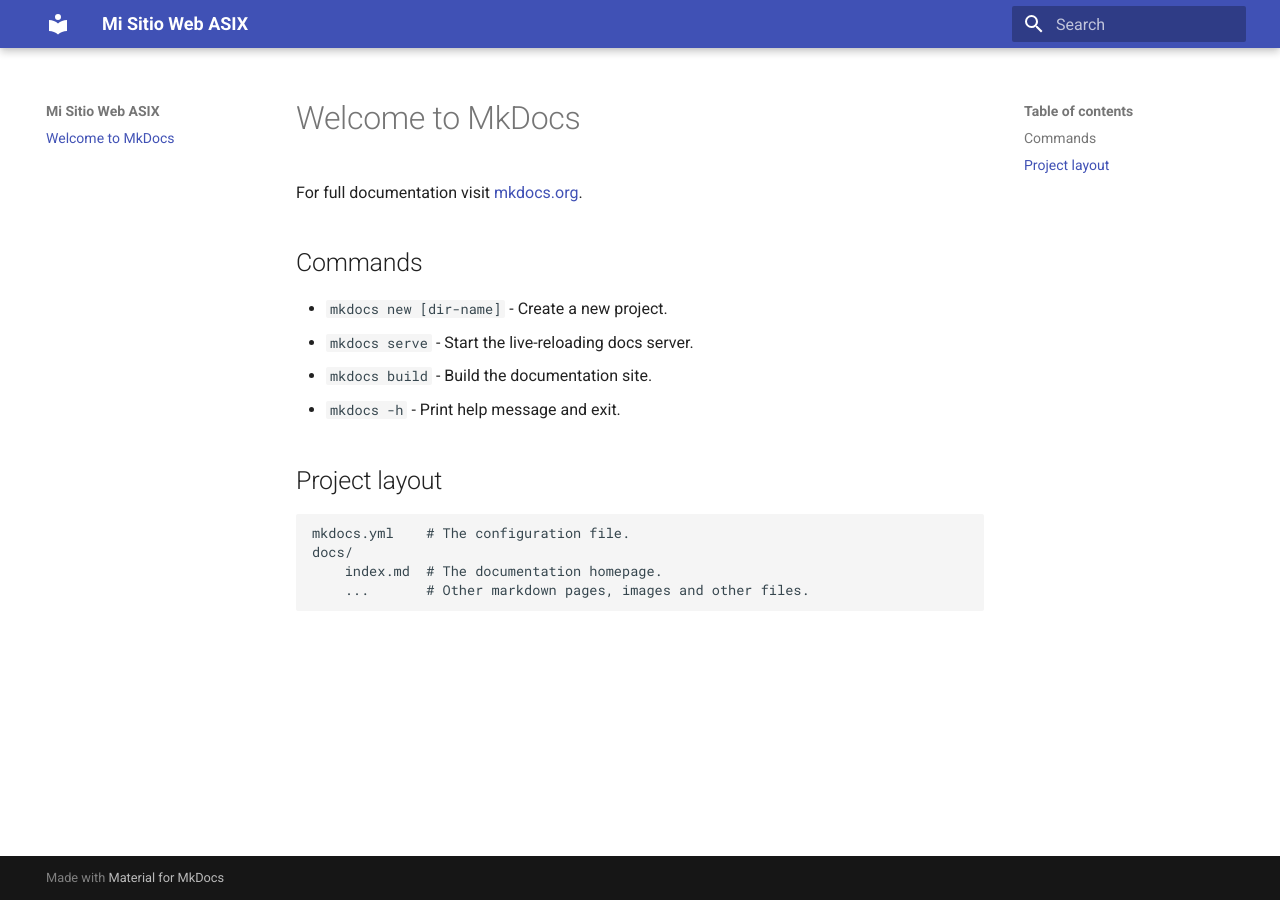
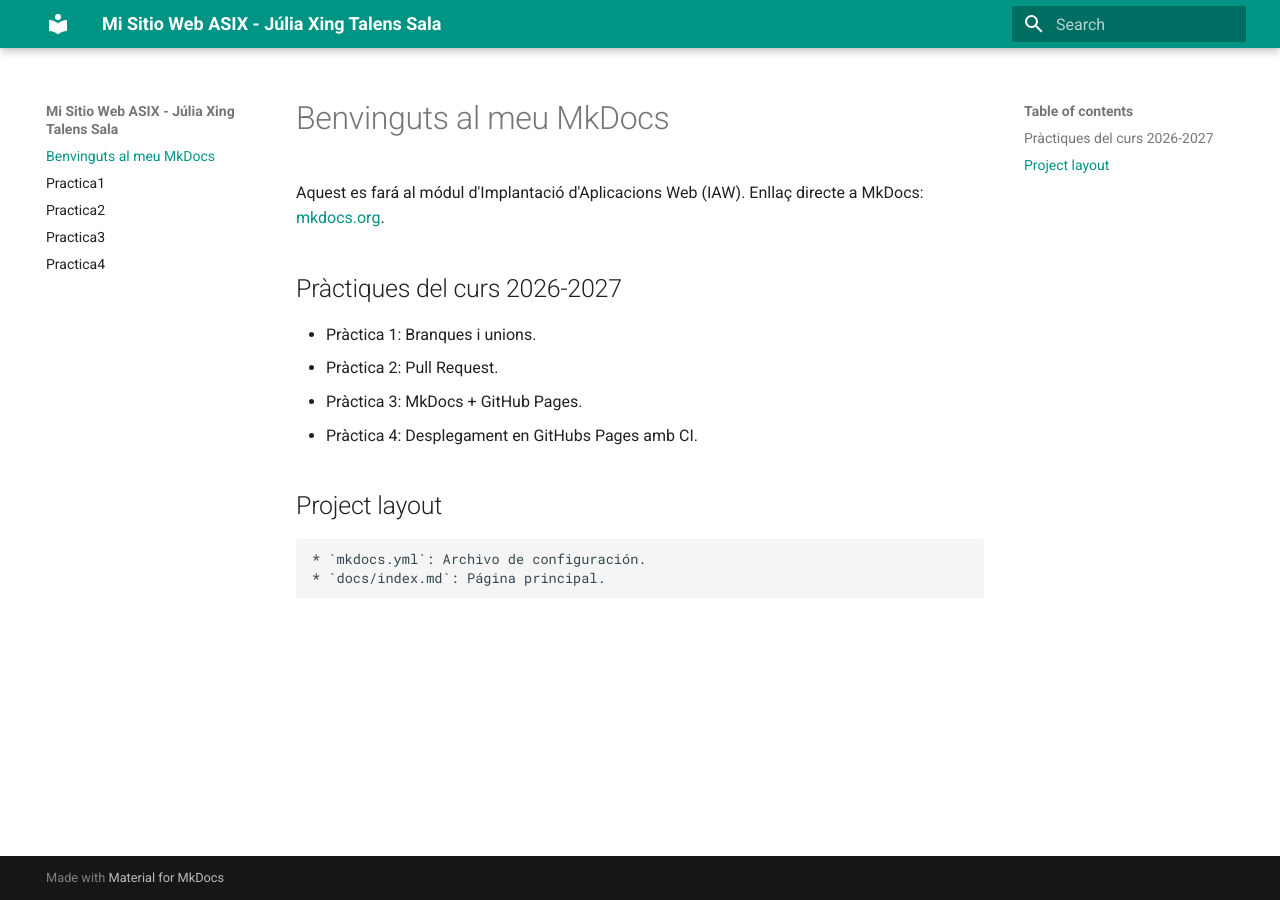
Before and after one commit to juliaatalenss/proyectoASIX_Julia, an MkDocs documentation site: the page built from docs/index.md, in a window 1280 px wide. Built offline with MkDocs 1.6.1 and Material for MkDocs 9.7.7, drawn with Linux system fonts in a browser that asks for light colours.

Commit message:
Commit inicial del projecte MkDocs

```diff
--- a/docs/index.md
+++ b/docs/index.md
@@ -1,17 +1,15 @@
-# Welcome to MkDocs
+# Benvinguts al meu MkDocs
 
-For full documentation visit [mkdocs.org](https://www.mkdocs.org).
+Aquest es fará al módul d'Implantació d'Aplicacions Web (IAW). Enllaç directe a MkDocs:  [mkdocs.org](https://www.mkdocs.org).
 
-## Commands
+## Pràctiques del curs 2026-2027
 
-* `mkdocs new [dir-name]` - Create a new project.
-* `mkdocs serve` - Start the live-reloading docs server.
-* `mkdocs build` - Build the documentation site.
-* `mkdocs -h` - Print help message and exit.
+* Pràctica 1: Branques i unions.
+* Pràctica 2: Pull Request.
+* Pràctica 3: MkDocs + GitHub Pages.
+* Pràctica 4: Desplegament en GitHubs Pages amb CI.
 
 ## Project layout
 
-    mkdocs.yml    # The configuration file.
-    docs/
-        index.md  # The documentation homepage.
-        ...       # Other markdown pages, images and other files.
+    * `mkdocs.yml`: Archivo de configuración.
+    * `docs/index.md`: Página principal.
--- a/mkdocs.yml
+++ b/mkdocs.yml
@@ -1,15 +1,13 @@
-site_name: Mi Sitio Web ASIX
+site_name: Mi Sitio Web ASIX - Júlia Xing Talens Sala
 
 theme:
   name: material
   palette:
-    # Mode clar (per defecte)
     - media: "(prefers-color-scheme: light)"
       scheme: default
-      primary: indigo
-      accent: indigo
-    # Mode fosc automàtic
+      primary: teal
+      accent: purple
     - media: "(prefers-color-scheme: dark)"
       scheme: slate
-      primary: indigo
-      accent: indigo
+      primary: teal
+      accent: purple
```
Also changed, not shown: docs/practica1.md (added, +12 -0 lines), docs/practica2.md (added, +15 -0 lines), docs/practica3.md (added, +8 -0 lines), docs/practica4.md (added, +11 -0 lines).
